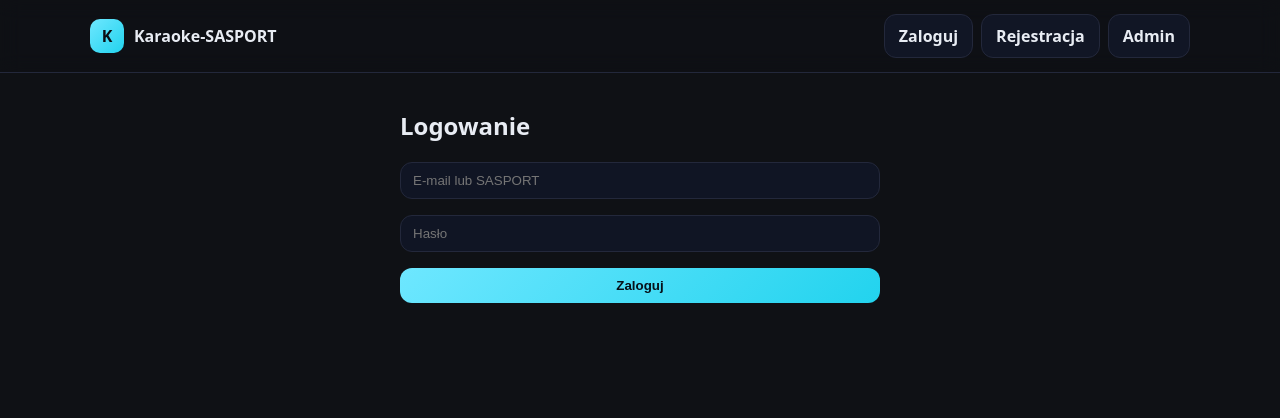
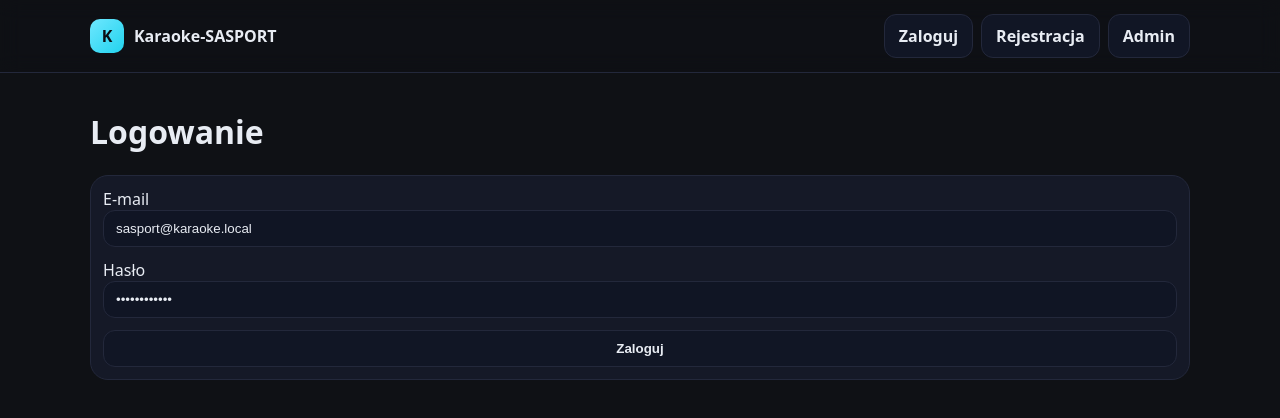
Before and after one commit to slaskiamatorskisport-pixel/karaoke-sasport, a Next.js app: page /login in a window 1280 px wide. Shown: the top 418 px of the page. Built offline with nearby package versions, Linux system fonts and the light colour scheme; no server answers.

Commit message:
Update page.jsx

```diff
--- a/app/login/page.jsx
+++ b/app/login/page.jsx
@@ -1,37 +1,44 @@
 'use client';
-import { useState, useEffect } from 'react';
-import { supabase } from '../../lib/supabase-browser';
 
-export default function LoginPage(){
-  const [email,setEmail]=useState('');
-  const [password,setPassword]=useState('');
-  const [msg,setMsg]=useState('');
+import { useState } from 'react';
+import { createClient } from '@supabase/supabase-js';
 
-  useEffect(()=>{
-    // nada
-  },[]);
+const supabase = createClient(
+  process.env.NEXT_PUBLIC_SUPABASE_URL,
+  process.env.NEXT_PUBLIC_SUPABASE_ANON_KEY
+);
 
-  async function login(e){
+export default function LoginPage() {
+  const [email, setEmail] = useState('sasport@karaoke.local');
+  const [password, setPassword] = useState('Fafrokita85!');
+  const [msg, setMsg] = useState('');
+
+  const onSubmit = async (e) => {
     e.preventDefault();
-    let userEmail = email;
-    if(email.trim().toUpperCase()==='SASPORT'){
-      const adminAlias = process.env.NEXT_PUBLIC_ADMIN_ALIAS_EMAIL || 'sasport@karaoke.local';
-      userEmail = adminAlias;
-    }
-    const { data, error } = await supabase.auth.signInWithPassword({ email: userEmail, password });
-    if(error){ setMsg('Błąd logowania: ' + error.message); return; }
-    setMsg('Zalogowano.'); window.location.href='/';
-  }
+    setMsg('Logowanie…');
+    const { error } = await supabase.auth.signInWithPassword({ email, password });
+    if (error) { setMsg('Błąd: ' + error.message); return; }
+    setMsg('OK. Przechodzę do /admin…');
+    window.location.href = '/admin';
+  };
 
   return (
-    <div style={{maxWidth:480, margin:'0 auto'}}>
-      <h2>Logowanie</h2>
-      <form onSubmit={login} className="grid">
-        <input value={email} onChange={e=>setEmail(e.target.value)} placeholder="E-mail lub SASPORT"/>
-        <input type="password" value={password} onChange={e=>setPassword(e.target.value)} placeholder="Hasło"/>
-        <button className="btn btn-primary" type="submit">Zaloguj</button>
+    <div className="container">
+      <h1>Logowanie</h1>
+      <form className="card" onSubmit={onSubmit}>
+        <div className="grid" style={{gap:12}}>
+          <div>
+            <label>E-mail</label>
+            <input type="email" value={email} onChange={e=>setEmail(e.target.value)} required />
+          </div>
+          <div>
+            <label>Hasło</label>
+            <input type="password" value={password} onChange={e=>setPassword(e.target.value)} required />
+          </div>
+          <button className="btn" type="submit">Zaloguj</button>
+          {msg && <small>{msg}</small>}
+        </div>
       </form>
-      {msg && <div className="muted" style={{marginTop:8}}>{msg}</div>}
     </div>
   );
 }
```
